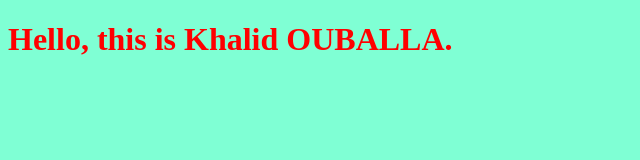
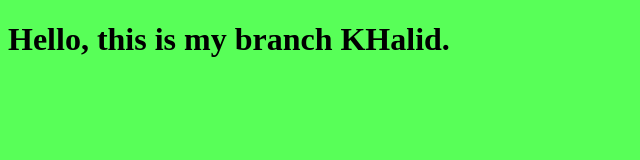
Before and after one commit to Khalid-Ouballa/myProject, a plain HTML site: page index.html in a window 1280 px wide. Shown: the whole page, without its empty margins (0-640 px from the left). Drawn offline with Linux system fonts and the light colour scheme.

Commit message:
changing the background color again and the color of the h1

```diff
--- a/index.html
+++ b/index.html
@@ -7,7 +7,7 @@
   <link rel="stylesheet" href="style.css">
 </head>
 <body>
-  <h1>Hello, this is Khalid OUBALLA.</h1>
+  <h1>Hello, this is my branch KHalid.</h1>
   <script src="app.js">
 
   </script>
--- a/style.css
+++ b/style.css
@@ -1,7 +1,7 @@
 h1 {
-  color: red;
+  color: black;
 }
 
 body {
-  background-color: aquamarine;
+  background-color: rgb(88, 255, 88);
 }
```
